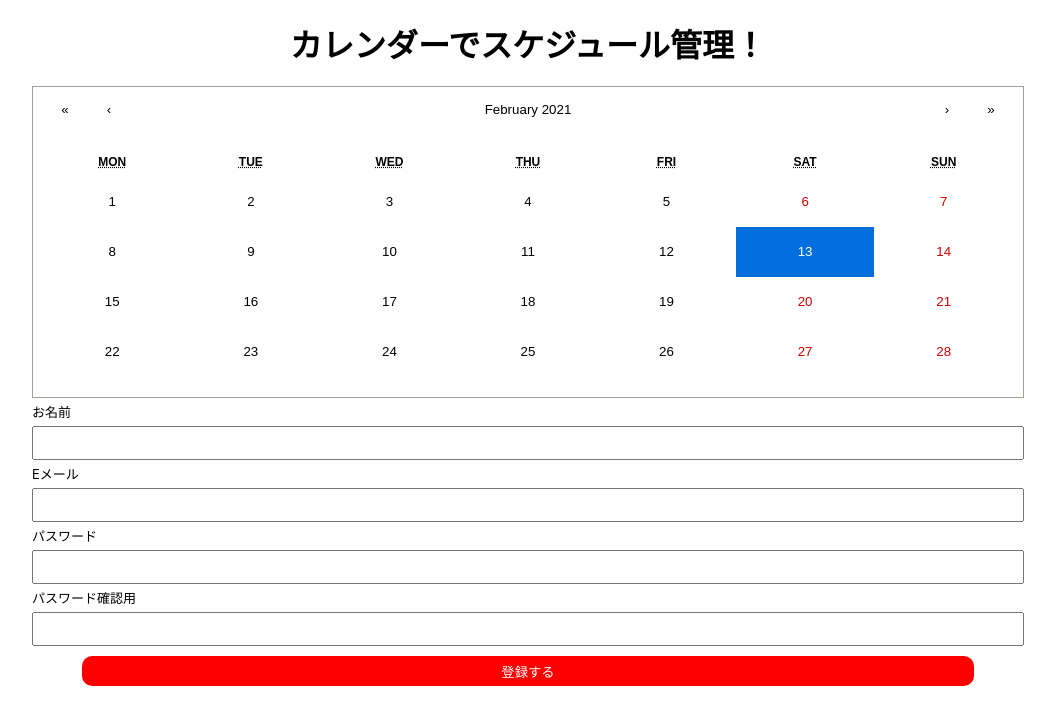
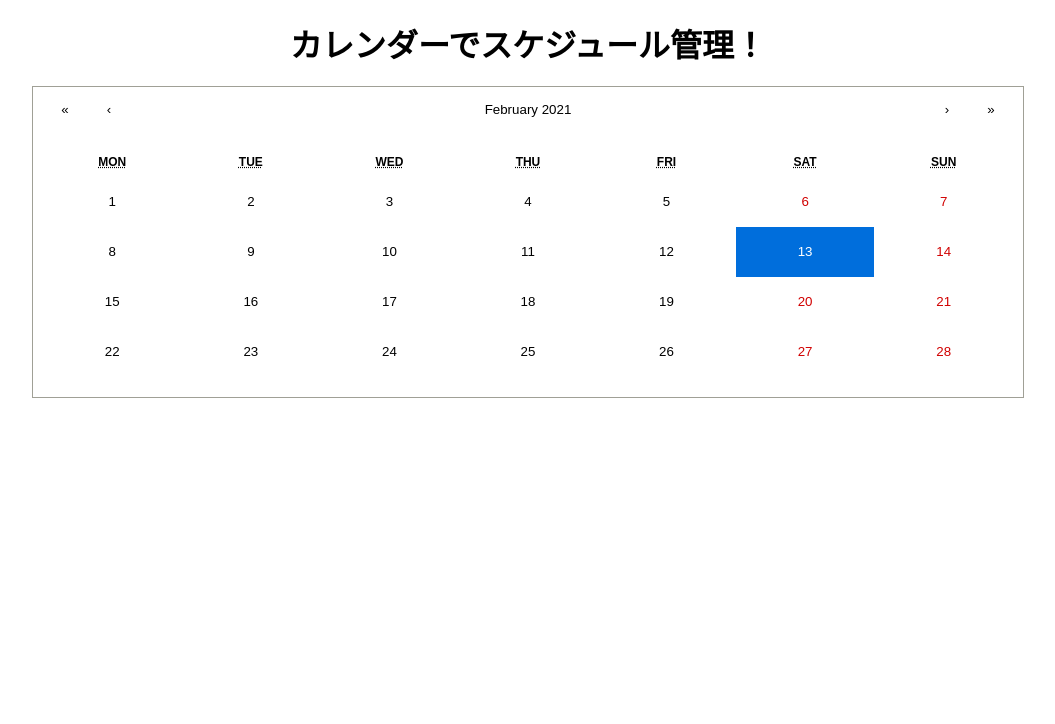
Before and after one commit to takaya787/cal_frontend, a Next.js app in the folder apps/: page / in a window 1280 px wide. Shown: the top 724 px of the page, without its empty margins (112-1167 px from the left). Built offline with nearby package versions, Linux system fonts and the light colour scheme.

Commit message:
User登録時のlogin処理を追加

```diff
--- a/apps/components/Forms/UserForm.js
+++ b/apps/components/Forms/UserForm.js
@@ -54,7 +54,7 @@ export function UserForm() {
         //Login関連の処理 context使用
         Auth.login(data.token);
         const user_data = data.user
-        setUser({ email: user_data.email, id: user_data.id, name: user_data.name });
+        setUser({ id: user_data.id, email: user_data.email, name: user_data.name });
         //Login関連の処理 終了
         resetError();
         // mutate(baseUrl);
--- a/apps/pages/index.js
+++ b/apps/pages/index.js
@@ -12,7 +12,7 @@ export default function Home() {
       </Head>
       <h1>カレンダーでスケジュール管理！</h1>
       <Main />
-      <UserForm />
+      {/* <UserForm /> */}
     </div>
   )
 }
```
